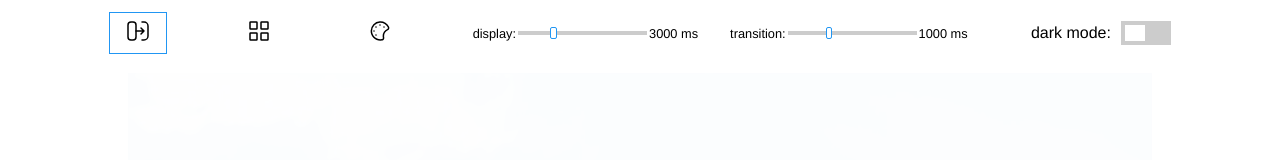
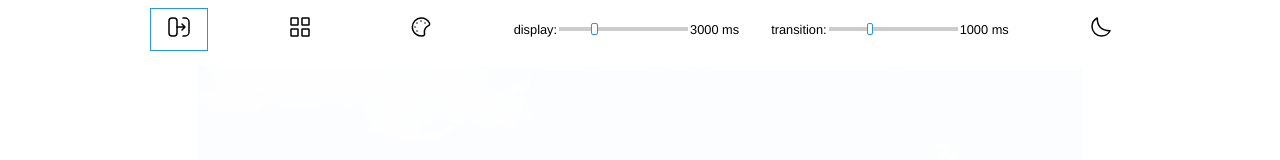
Before and after one commit to syncopika/anime_skies, a plain HTML site: page index.html in a window 1280 px wide. Drawn offline with Linux system fonts and the light colour scheme.

Commit message:
revert image display size, drop the slider for dark mode toggle and just use a icon button :)

```diff
--- a/index.html
+++ b/index.html
@@ -86,8 +86,8 @@
 
       #display {
         margin: 0 auto;
-        width: 80vw;
-        height: 80vh;
+        width: 70%;
+        height: 50%;
         touch-action: none; /* for handling pointer events properly */
       }
 
@@ -153,63 +153,6 @@
         border: 1px solid #2196f3;
       }
 
-      #darkModeSwitch {
-        display: flex;
-        align-items: center;
-        gap: 10px;
-      }
-
-      /* hide the default checkbox HTML */
-      #toggleDarkModeCheckbox {
-        opacity: 0;
-      }
-
-      .switch {
-        position: relative;
-        display: inline-block;
-        width: 50px;
-        height: 24px;
-      }
-
-      .slider {
-        position: absolute;
-        cursor: pointer;
-        top: 0px;
-        left: 0px;
-        right: 0px;
-        bottom: 0px;
-        background-color: #ccc;
-        transition: .4s;
-      }
-
-      .slider:before {
-        position: absolute;
-        content: "";
-        height: 16px;
-        width: 20px;
-        left: 5%;
-        left: 4px;
-        bottom: 4px;
-        background-color: #fff;
-        transition: .4s;
-      }
-
-      .colorDiv:hover {
-        cursor: pointer;
-      }
-
-      #toggleDarkModeCheckbox:checked + .slider {
-        background-color: #2196f3;
-      }
-
-      #toggleDarkModeCheckbox:focus + .slider {
-        box-shadow: 0px 0px 1px #2196f3;
-      }
-
-      #toggleDarkModeCheckbox:checked + .slider:before {
-        transform: translateX(20px);
-      }
-
       .slideRight {
         animation: slideRight 1s forwards;
       }
@@ -253,14 +196,10 @@
         </div>
       </div>
 
-      <!-- https://www.w3schools.com/howto/howto_css_switch.asp -->
-      <div id='darkModeSwitch'>
-        <p> dark mode: </p>
-        <label class='switch'>
-          <input id='toggleDarkModeCheckbox' type='checkbox' />
-          <span class='slider'></span>
-        </label>
-      </div>
+      <button id='toggleDarkMode' title='toggle dark/light mode'>
+        <!-- from https://iconoir.com/ (moon) -->
+        <svg width="24px" height="24px" stroke-width="1.5" viewBox="0 0 24 24" fill="none" xmlns="http://www.w3.org/2000/svg" color="#000000"><path d="M3 11.5066C3 16.7497 7.25034 21 12.4934 21C16.2209 21 19.4466 18.8518 21 15.7259C12.4934 15.7259 8.27411 11.5066 8.27411 3C5.14821 4.55344 3 7.77915 3 11.5066Z" stroke="#000000" stroke-width="1.5" stroke-linecap="round" stroke-linejoin="round"></path></svg>
+      </button>
     </header>
 
     <content>
@@ -284,6 +223,7 @@
       let lastTime = new Date();
       let slideshowOn = true;
       let lastCanvasClickPos = null;
+      let darkMode = false;
 
       let displayDuration = 3000; // 3 sec
       let transitionDuration = 1000; // 1 sec
@@ -373,17 +313,25 @@
       });
 
       // toggle dark/light mode
-      document.getElementById('toggleDarkModeCheckbox').addEventListener('change', (evt) => {
+      document.getElementById('toggleDarkMode').addEventListener('click', (evt) => {
         const white = 'rgb(255, 255, 255)';
         const black = 'rgb(20, 20, 20)';
 
-        if(evt.target.checked){
+        darkMode = !darkMode;
+
+        if(darkMode){
+          // svg icon from iconoir.com (sun)
+          evt.target.innerHTML = '<svg width="24px" height="24px" stroke-width="1.5" viewBox="0 0 24 24" fill="none" xmlns="http://www.w3.org/2000/svg" color="#000000"><path d="M12 18C15.3137 18 18 15.3137 18 12C18 8.68629 15.3137 6 12 6C8.68629 6 6 8.68629 6 12C6 15.3137 8.68629 18 12 18Z" stroke="#000000" stroke-width="1.5" stroke-linecap="round" stroke-linejoin="round"></path><path d="M22 12L23 12" stroke="#000000" stroke-width="1.5" stroke-linecap="round" stroke-linejoin="round"></path><path d="M12 2V1" stroke="#000000" stroke-width="1.5" stroke-linecap="round" stroke-linejoin="round"></path><path d="M12 23V22" stroke="#000000" stroke-width="1.5" stroke-linecap="round" stroke-linejoin="round"></path><path d="M20 20L19 19" stroke="#000000" stroke-width="1.5" stroke-linecap="round" stroke-linejoin="round"></path><path d="M20 4L19 5" stroke="#000000" stroke-width="1.5" stroke-linecap="round" stroke-linejoin="round"></path><path d="M4 20L5 19" stroke="#000000" stroke-width="1.5" stroke-linecap="round" stroke-linejoin="round"></path><path d="M4 4L5 5" stroke="#000000" stroke-width="1.5" stroke-linecap="round" stroke-linejoin="round"></path><path d="M1 12L2 12" stroke="#000000" stroke-width="1.5" stroke-linecap="round" stroke-linejoin="round"></path></svg>';
+
           // dark mode
           document.body.style.backgroundColor = black;
           document.body.style.color = white;
           document.querySelectorAll('path').forEach(path => path.style.stroke = '#fff');
           document.querySelectorAll('button').forEach(btn => btn.style.color = white);
         }else{
+          // svg icon from iconoir.com (moon)
+          evt.target.innerHTML = '<svg width="24px" height="24px" stroke-width="1.5" viewBox="0 0 24 24" fill="none" xmlns="http://www.w3.org/2000/svg" color="#000000"><path d="M3 11.5066C3 16.7497 7.25034 21 12.4934 21C16.2209 21 19.4466 18.8518 21 15.7259C12.4934 15.7259 8.27411 11.5066 8.27411 3C5.14821 4.55344 3 7.77915 3 11.5066Z" stroke="#000000" stroke-width="1.5" stroke-linecap="round" stroke-linejoin="round"></path></svg>';
+
           // light mode
           document.body.style.backgroundColor = white;
           document.body.style.color = black;
```
Also changed, not shown: screenshot.png, 1 other file.
